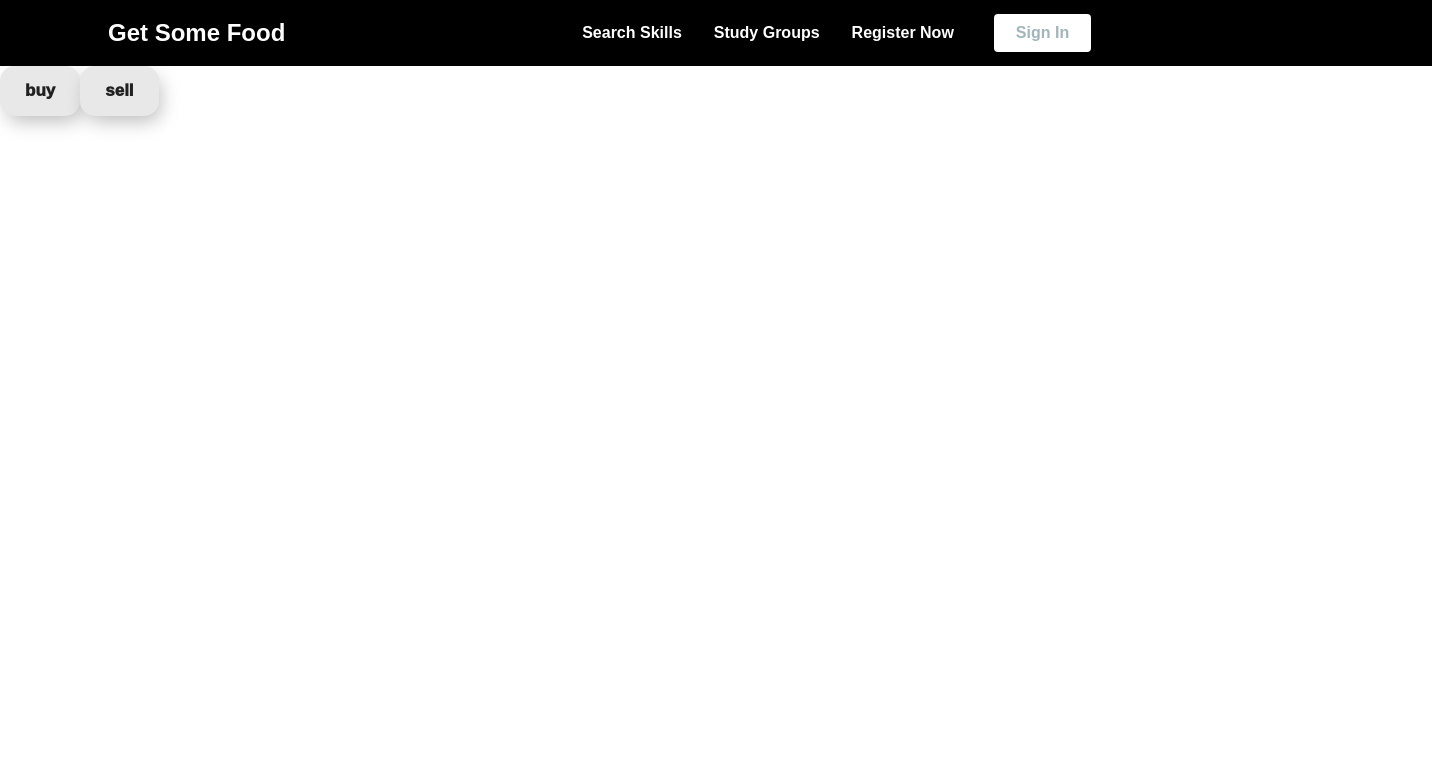
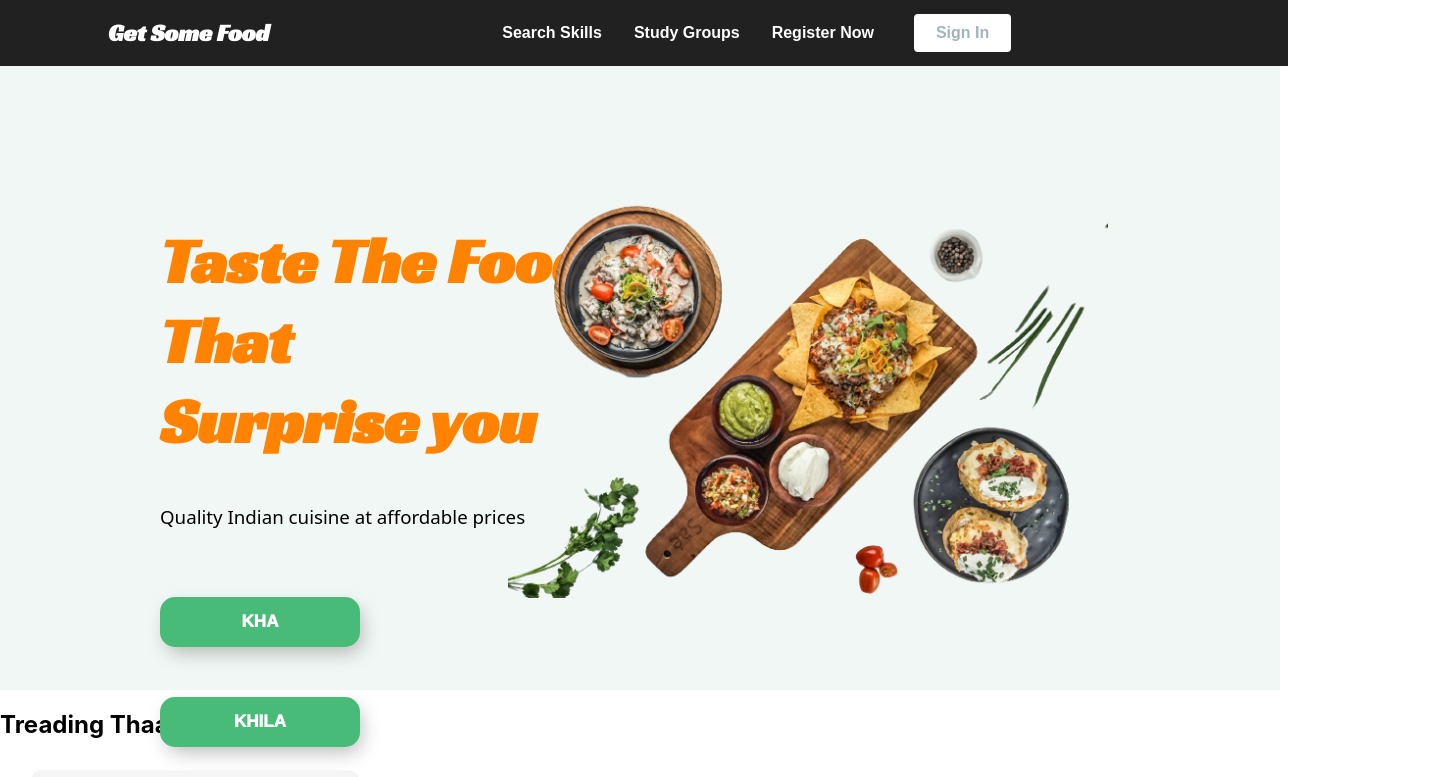
Before and after one commit to aryanjangid/hermes, a React (Create React App) app: page / in a window 1280 px wide. Shown: the top 777 px of the page, 1432 px wide, since content can reach past the window. Built offline with nearby package versions, Linux system fonts and the light colour scheme.

Commit message:
landing done

```diff
--- a/src/App.css
+++ b/src/App.css
@@ -1,3 +1,4 @@
+@import url('https://fonts.googleapis.com/css2?family=Racing+Sans+One&display=swap');
 .App {
   text-align: center;
 }
@@ -28,6 +29,15 @@
   color: #61dafb;
 }
 
+h1{
+  font-family: 'Racing Sans One', cursive;
+}
+
+h3{
+  font-family: system-ui, -apple-system, BlinkMacSystemFont, 'Segoe UI', Roboto, Oxygen, Ubuntu, Cantarell, 'Open Sans', 'Helvetica Neue', sans-serif;
+}
+
+
 @keyframes App-logo-spin {
   from {
     transform: rotate(0deg);
--- a/src/components/CategoryCard.js
+++ b/src/components/CategoryCard.js
@@ -11,7 +11,7 @@ const CategoryCard = (props) => {
             <div class={classes.cardInfo}>
                 <p class={classes.textTitle}>{props.name} </p>
                 <p class={classes.textBody}>{props.description}</p>
-                <h2 class={classes.textBody}>${props.price}</h2>
+                <h2 class={classes.textBody}><span>Avg Price </span>${props.price}</h2>
             </div>
             <div class={classes.cardFooter}>
                 <Button name="Check Now"/>
--- a/src/components/Navbar/Navbar.js
+++ b/src/components/Navbar/Navbar.js
@@ -19,20 +19,14 @@ const Navbar = () => {
     }, [])
     return (
         <>
-            <Nav style={{backgroundColor:'black', height: "fitContent", width: "100wh"
+            <Nav style={{backgroundColor:'#212121', height: "fitContent", width: "71rem"
             }}>
                 <NavLink to='/'>
-                    {/* <img style={{ width: "3rem", height: "3rem" }} src="{logo}" alt='logo' /> */}
                     <h1 style={{ marginBottom: "2rem", margin: "auto", marginLeft: "1rem",color: "white" }}>Get Some Food</h1>
 
                 </NavLink>
                 <Bars />
                 <NavMenu>
-                    {/* <NavLink to='/' activeStyle>
-                        <div className={classes.navLinks}>
-                            Rooms
-                        </div>
-                    </NavLink> */}
                     <NavLink to='/search' activeStyle>
                         Search Skills
                     </NavLink>
@@ -45,7 +39,6 @@ const Navbar = () => {
                     {login && <NavLink to={`/profile/${localStorage.getItem('user')}/${localStorage.getItem('email')}`} activeStyle>
                         Profile
                     </NavLink>}
-                    {/* Second Nav */}
                     {!login ? <NavBtnLink to='/login'>Sign In</NavBtnLink> : <NavBtnLink to='/login' onClick={() => localStorage.clear()}>logout</NavBtnLink>}
                 </NavMenu>
                 <NavBtn>
--- a/src/components/normalButton.module.css
+++ b/src/components/normalButton.module.css
@@ -3,9 +3,9 @@ button {
     padding: 15px 25px;
     border: unset;
     border-radius: 15px;
-    color: #212121;
+    color: white;
     z-index: 1;
-    background: #e8e8e8;
+    background: #48bb78;
     position: relative;
     font-weight: 1000;
     font-size: 17px;
--- a/src/data.js
+++ b/src/data.js
@@ -62,3 +62,22 @@ export const Thali = [
         price: 80,
     },
 ]
+
+
+export const TreadingThalli = [
+    {
+        name:"Sudama Thaali",
+        item: 'aalu sabzi',
+        price: 80,
+    },
+    {
+        name:"Nana Thaali",
+        item: 'aalu sabzi',
+        price: 80,
+    },
+    {
+        name:"Gayatri Thaali",
+        item: 'aalu sabzi',
+        price: 80,
+    },
+]
--- a/src/pages/Home.js
+++ b/src/pages/Home.js
@@ -1,14 +1,33 @@
 import React from 'react'
 import { useNavigate } from 'react-router-dom'
-
+import background from '../Assets/homeback1.png'
+import CategoryCard from '../components/CategoryCard'
+import classes from './home.module.css'
 const Home = () => {
-  const navigate = useNavigate()
-  return (
-    <div>
-      <button onClick={() => navigate('/buy')}>buy</button>
-      <button onClick={() => navigate('/sell')}>sell</button>
-    </div>
-  )
+    const navigate = useNavigate()
+    return (
+        <div>
+            <div className={classes.heroDiv}>
+                <div className={classes.landingContent}>
+                    <h1>
+                        Taste The Food That<br /> Surprise you
+                    </h1>
+                    <h3>Quality Indian cuisine at affordable prices</h3>
+                    <button onClick={() => navigate('/buy')}>KHA</button>
+                    <button onClick={() => navigate('/sell')}>KHILA</button>
+                </div>
+                <div className={classes.landingImage}>
+                    <img src={background}></img>
+                </div>
+            </div>
+            <div>
+                <h2>Treading Thaali in your area</h2>
+                <div>
+                    <CategoryCard />
+                </div>
+            </div>
+        </div>
+    )
 }
 
 export default Home
--- /dev/null
+++ b/src/pages/home.module.css
@@ -0,0 +1,82 @@
+.heroDiv{
+    background-color: #f1f7f4;
+    height: 35rem;
+    display: flex;
+    justify-content: space-between;
+    padding: 2rem 17rem;
+    padding-left: 10rem;
+}
+.landingContent{
+
+}
+
+.landingContent h1{
+    font-size: 4rem;
+    padding-top:5rem ;
+    color: #ff8201;
+}
+
+.landingContent h3{
+    font-weight: 400;
+}
+
+.landingContent button{
+    margin-right: 2rem;
+    width: 200px;
+    margin-top: 50px;
+}
+.landingImage img{
+    width: 25rem;
+    transform: rotate(90deg);
+}
+/* From uiverse.io by @bhaveshxrawat */
+.card {
+    width: 190px;
+    height: 254px;
+    background: #07182E;
+    position: relative;
+    display: flex;
+    place-content: center;
+    place-items: center;
+    overflow: hidden;
+    border-radius: 20px;
+  }
+
+  .card h2 {
+    z-index: 1;
+    color: white;
+    font-size: 2em;
+  }
+
+  .card::before {
+    content: '';
+    position: absolute;
+    width: 100px;
+    background-image: linear-gradient(180deg, rgb(0, 183, 255), rgb(255, 48, 255));
+    height: 130%;
+    animation: rotBGimg 3s linear infinite;
+    transition: all 0.2s linear;
+  }
+
+  @keyframes rotBGimg {
+    from {
+      transform: rotate(0deg);
+    }
+
+    to {
+      transform: rotate(360deg);
+    }
+  }
+
+  .card::after {
+    content: '';
+    position: absolute;
+    background: #f1f7f4;
+    ;
+    inset: 5px;
+    border-radius: 15px;
+  }
+  /* .card:hover:before {
+    background-image: linear-gradient(180deg, rgb(81, 255, 0), purple);
+    animation: rotBGimg 3.5s linear infinite;
+  } */
```
Also changed, not shown: src/Assets/homeback.webp (added), src/Assets/homeback1.png (added).
